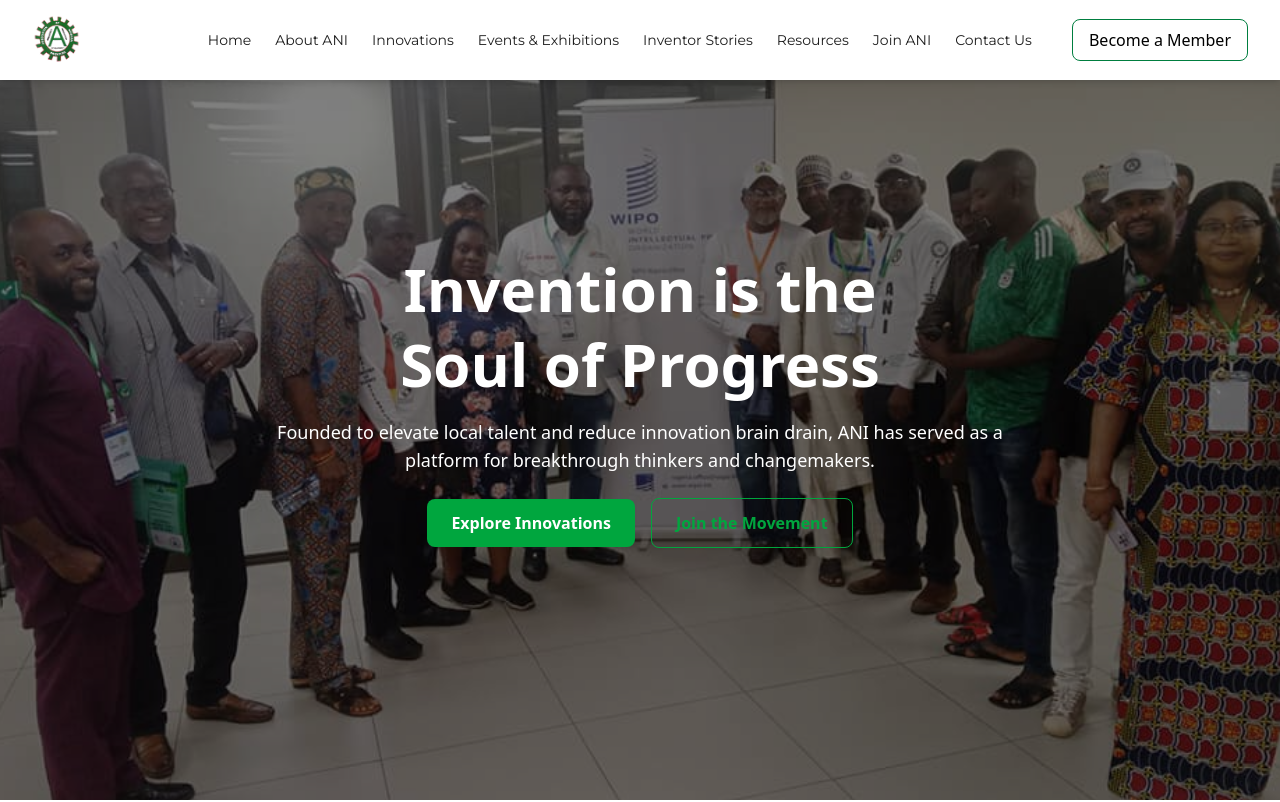
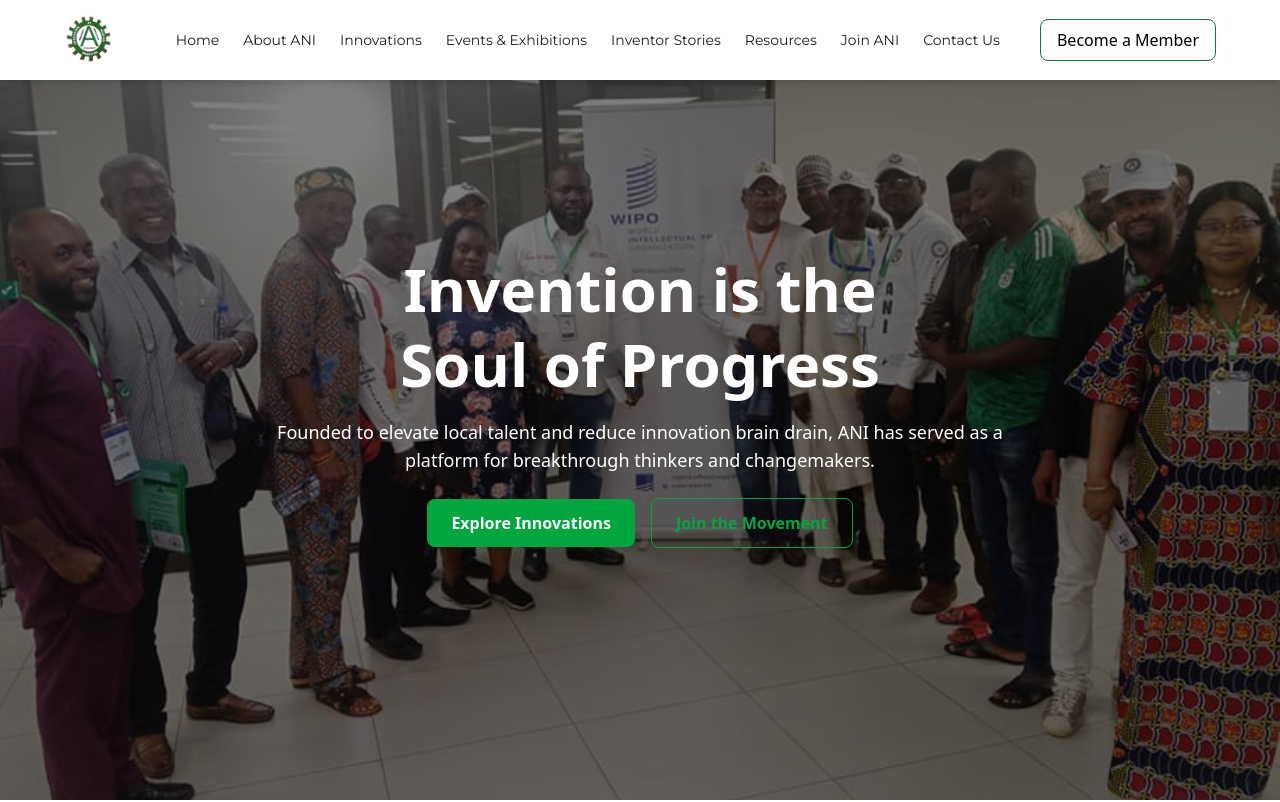
Before and after one commit to Starwox-IT/ANI, a React (Vite) app: page /about in a window 1280 px wide. Shown: the top 802 px of the page. Built offline with nearby package versions, Linux system fonts and the light colour scheme.

Commit message:
latest update

```diff
--- a/src/components/Home/Nav/Nav.jsx
+++ b/src/components/Home/Nav/Nav.jsx
@@ -1,9 +1,15 @@
-import { useState } from "react";
+import { useState, useEffect } from "react";
+import { Link, useLocation } from "react-router-dom";
 import Logo from "../../../assets/logo.png";
-import { Link } from "react-router-dom";
 
 export default function Nav() {
   const [isOpen, setIsOpen] = useState(false);
+  const location = useLocation();
+
+  // Close mobile menu on route change
+  useEffect(() => {
+    setIsOpen(false);
+  }, [location]);
 
   const navLinks = [
     { name: "Home", href: "/" },
@@ -18,7 +24,7 @@ export default function Nav() {
 
   return (
     <nav className="bg-white shadow-md fixed w-full z-50">
-      <div className="max-w-7xl mx-auto px-6 sm:px-6 lg:px-8">
+      <div className="max-w-[90%] mx-auto ">
         <div className="flex justify-between h-20">
           {/* Logo */}
           <div className="flex items-center">
```
